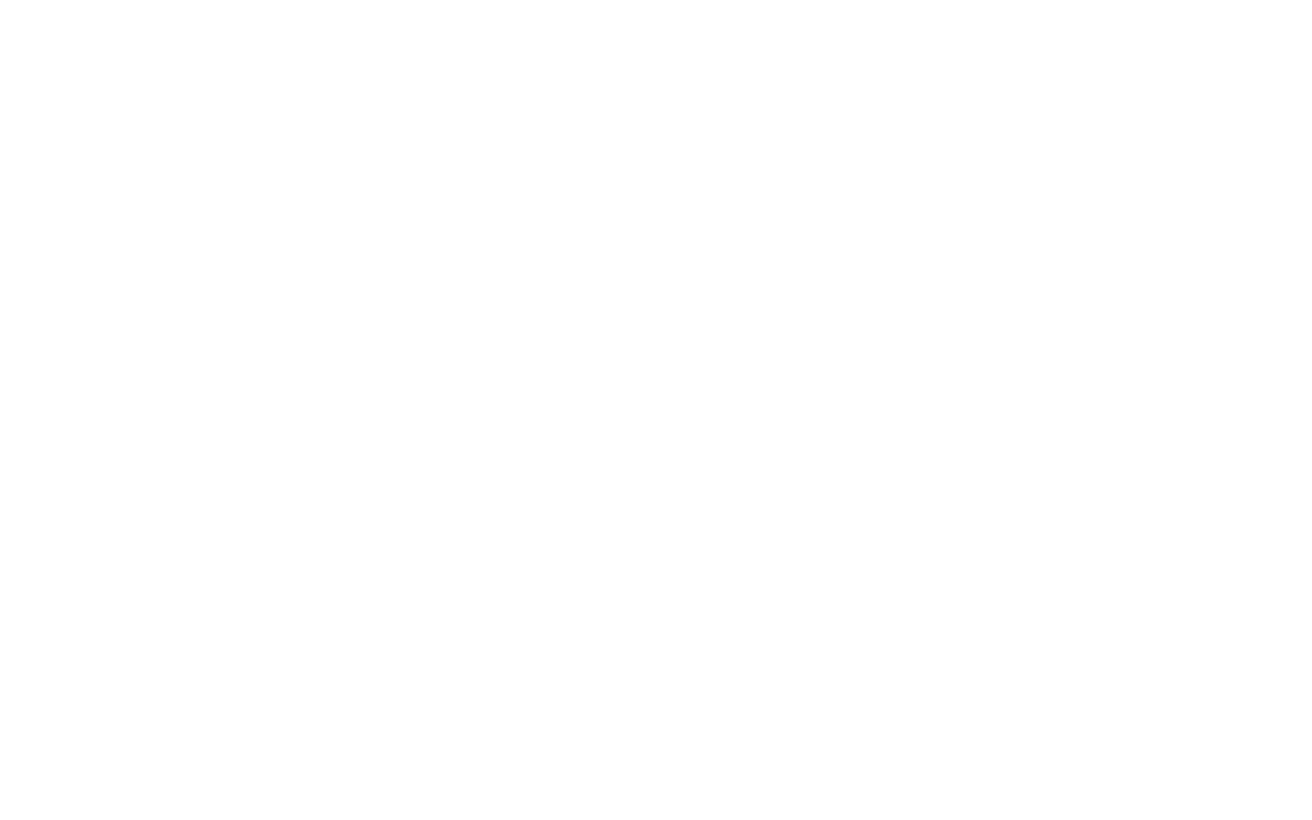
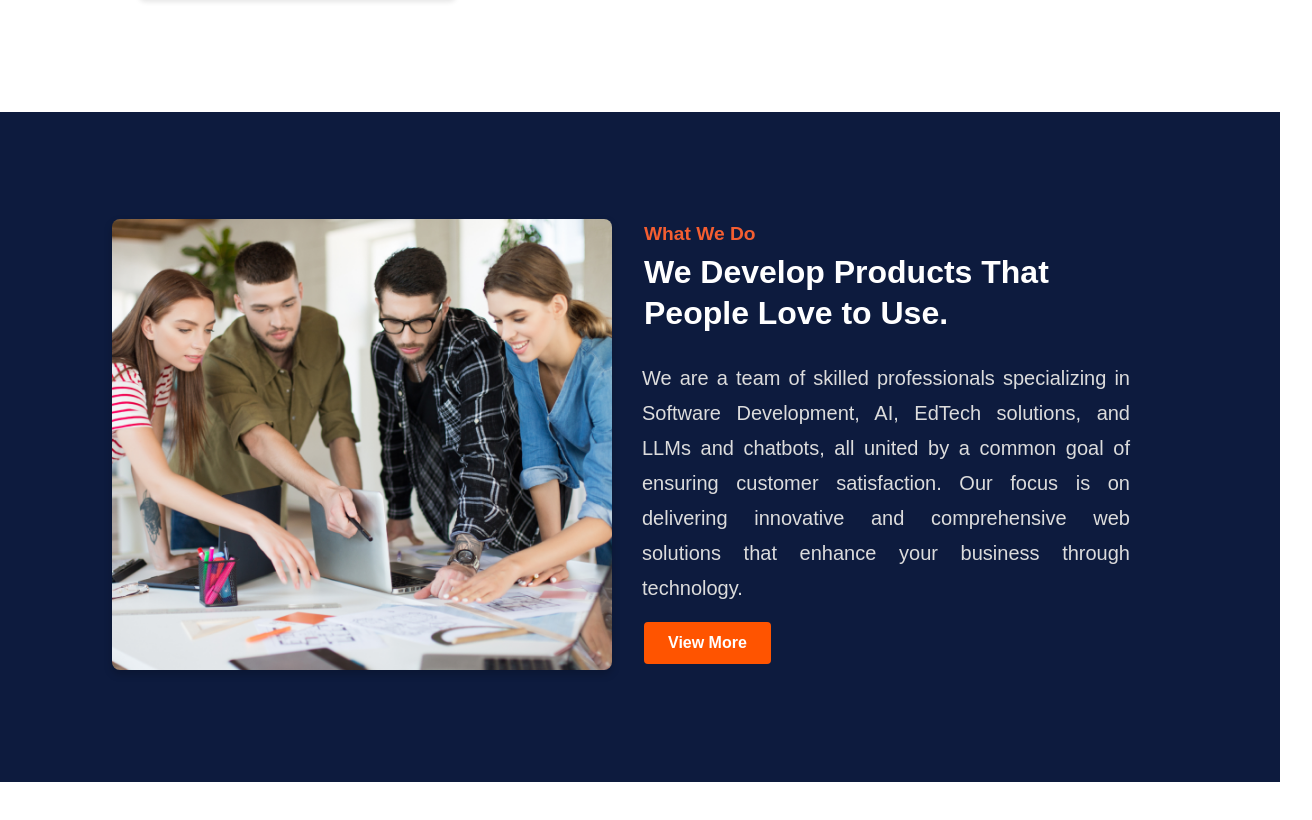
Before and after one commit to Brainy-Sensei/BrainySensei_website, a React (Create React App) app: page / in a window 1280 px wide. Shown: the part 2259-3079 px from the top of the page, 1312 px wide, since content can reach past the window. Before the commit the page ends 2779 px from the top, so only its background shows below. Built offline with nearby package versions, Linux system fonts and the light colour scheme.

Commit message:
featureSection

```diff
--- a/src/App.css
+++ b/src/App.css
@@ -8,4 +8,5 @@
 }
 .App{
   width: 1440px;
+
 }
--- a/src/App.js
+++ b/src/App.js
@@ -4,14 +4,18 @@ import HeroSection from "./componets/HeroSection";
 import AboutSection from "./componets/AboutSection";
 import ProcessSection from "./componets/ProcessSection";
 
+import ProductSection from "./componets/FeatureSection";
+import FeatureSection from "./componets/FeatureSection";
+
 
 const App =() =>{
   return(
     <div className="App">
       <Navbar />
-      <HeroSection   />
+      <HeroSection  />
       <AboutSection />
       <ProcessSection />
+      <FeatureSection />
 
 
 
--- /dev/null
+++ b/src/componets/FeatureSection.css
@@ -0,0 +1,105 @@
+/* General Reset */
+* {
+  margin: 0;
+  padding: 0;
+  box-sizing: border-box;
+}
+
+body {
+  font-family: 'Arial', sans-serif;
+}
+
+.feature-container {
+  background-color: #0d1b3e;
+  color: #ffffff;
+  padding: 0rem;
+  display: flex;
+  justify-content: center;
+  align-items: center;
+  margin: auto;
+  transform: translateY(-25.5rem);
+}
+
+.feature-content {
+  display: flex;
+  flex-wrap: wrap;
+  max-width: 1200px;
+  gap: 2rem;
+  align-items: center;
+  padding: 40px  50px 40px 0px;
+  transform: translate(4.5rem);
+}
+
+.feature-image img {
+  width: 100%;
+  max-width: 500px;
+  border-radius: 8px;
+
+
+  box-shadow: 0 4px 8px rgba(0, 0, 0, 0.2);
+}
+
+.feature-text {
+  flex: 1;
+  text-align: left;
+  margin: 0px 0px 150px 0px;
+  transform: translateY(4.5rem);
+}
+
+.feature-subtitle {
+  font-size: 1.2rem;
+  color: #F45E31;
+  line-height: 20px;
+  margin-bottom: 0.5rem;
+}
+
+.feature-title {
+  font-size: 2rem;
+  font-weight: bold;
+  margin-bottom: 1rem;
+  line-height: 1.3;
+  color: #FFFFFF;
+  text-align: justify;
+}
+
+.feature-description {
+  font-size: 20px;
+  line-height: 35px;
+  margin-bottom: 1.0rem;
+  padding: 10px 20px 0px 110px;
+  color: #dcdcdc;
+  text-align: justify;
+  transform: translateX(-7.0rem);
+}
+
+.feature-button {
+  background-color: #ff5400;
+  color: #ffffff;
+  border: none;
+  padding: 0.75rem 1.5rem;
+  font-size: 1rem;
+  font-weight: bold;
+  border-radius: 4px;
+  cursor: pointer;
+  transition: background-color 0.3s ease;
+}
+
+.feature-button:hover {
+  background-color: #e04b00;
+}
+
+/* Responsive Design */
+@media (max-width: 768px) {
+  .feature-content {
+    flex-direction: column;
+    text-align: center;
+  }
+
+  .feature-text {
+    text-align: center;
+  }
+
+  .feature-image img {
+    max-width: 100%;
+  }
+}
--- /dev/null
+++ b/src/componets/FeatureSection.js
@@ -0,0 +1,33 @@
+import React from 'react';
+import './FeatureSection.css';
+import teamImage from "../image/teamImage.png"
+
+const FeatureSection = () => {
+  return (
+    <div className="feature-container">
+      <div className="feature-content">
+        <div className="feature-image">
+          <img
+            src={teamImage} /* Replace with your image URL */
+            alt="Team Collaboration"
+          />
+        </div>
+        <div className="feature-text">
+          <h4 className="feature-subtitle">What We Do</h4>
+          <h2 className="feature-title">
+            We Develop Products That <br /> People Love to Use.
+          </h2>
+          <p className="feature-description">
+            We are a team of skilled professionals specializing in Software Development, AI,
+            EdTech solutions, and LLMs and chatbots, all united by a common goal of ensuring
+            customer satisfaction. Our focus is on delivering innovative and comprehensive web
+            solutions that enhance your business through technology.
+          </p>
+          <button className="feature-button">View More</button>
+        </div>
+      </div>
+    </div>
+  );
+};
+
+export default FeatureSection;
--- a/src/componets/ProcessSection.css
+++ b/src/componets/ProcessSection.css
@@ -19,7 +19,7 @@
     text-align: center;
 
     background-color: #FFFFFF;
-    transform: translateY(-29.5rem)
+    transform: translateY(-28.5rem)
   }
 
   .process-title {
@@ -48,7 +48,7 @@
     border-radius: 8px;
     font-size: 20px;
     line-height: 26px;
-    /* box-shadow: 0 2px 5px rgba(0, 0, 0, 0.1); */
+    box-shadow: 0 2px 5px rgba(0, 0, 0, 0.1);
     padding: 2.5rem;
     text-align: justify;
     position: relative;
@@ -57,16 +57,16 @@
 
   .process-card:hover {
     transform: translateY(-5px);
-     /* box-shadow: 0 4px 10px rgba(0, 0, 0, 0.2);  */
+      box-shadow: 0 4px 10px rgba(0, 0, 0, 0.2);
   }
 
   .process-step-number {
     position: absolute;
-    top: 1rem;
+    top: 2rem;
     left: 12rem;
     font-size: 2rem;
     font-weight: bold;
-    color: #f5f5f5;
+    color: #0E1F51;
   }
 
   .process-icon {
```
Also changed, not shown: src/image/teamImage.png (added).
